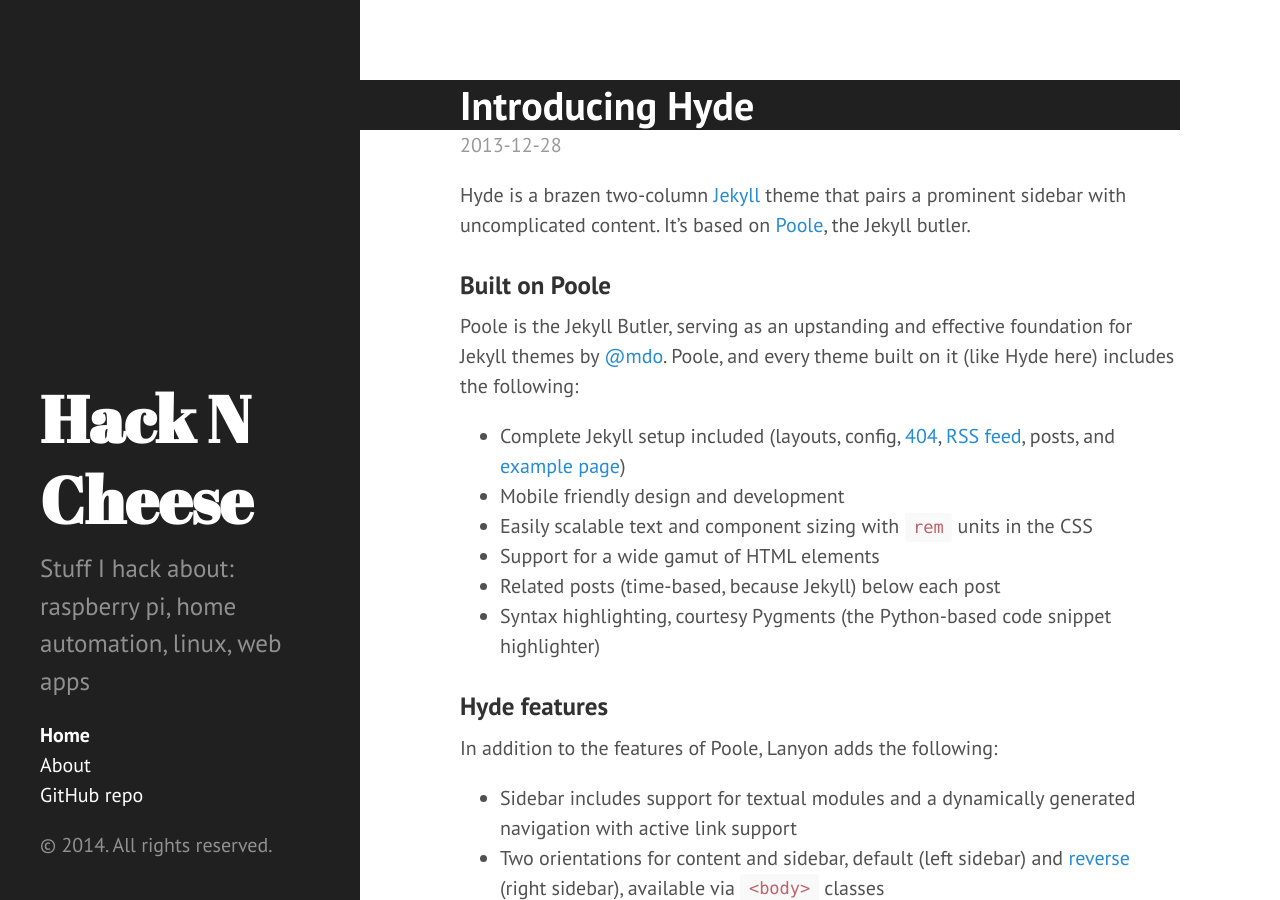
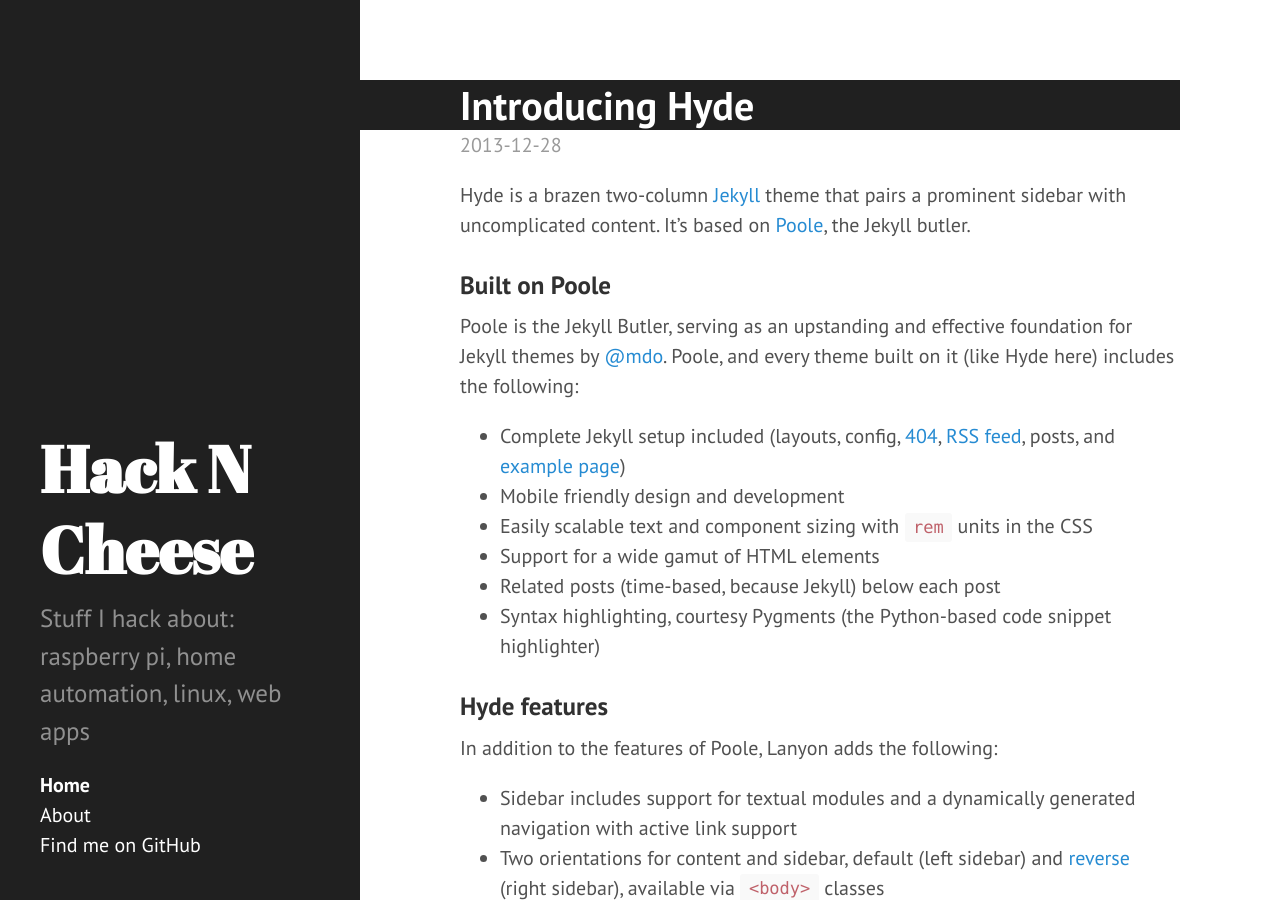
Before and after one commit to sylvainemery/sylvainemery.github.io, a Jekyll site: the page built from index.html, in a window 1280 px wide and 900 px high. Built offline with Jekyll 4.4.1, drawn with Linux system fonts in a browser that asks for light colours; Markdown is read by kramdown in place of the engine named in the settings; the list of posts is cut into pages by our own code.

Commit message:
added github url and removed copyright

```diff
--- a/_config.yml
+++ b/_config.yml
@@ -21,4 +21,4 @@
 version:          0.0.1
 
 github:
-  repo:           https://github.com/sylvainemery/sylvainemery.github.io
+  url:           https://github.com/sylvainemery/
--- a/_includes/sidebar.html
+++ b/_includes/sidebar.html
@@ -26,9 +26,7 @@
         {% endif %}
       {% endfor %}
 
-      <li class="sidebar-nav-item"><a href="{{ site.github.repo }}">GitHub repo</a></li>
+      <li class="sidebar-nav-item"><a href="{{ site.github.url }}">Find me on GitHub</a></li>
     </ul>
-
-    <p>&copy; {{ site.time | date: '%Y' }}. All rights reserved.</p>
   </div>
 </div>
```
